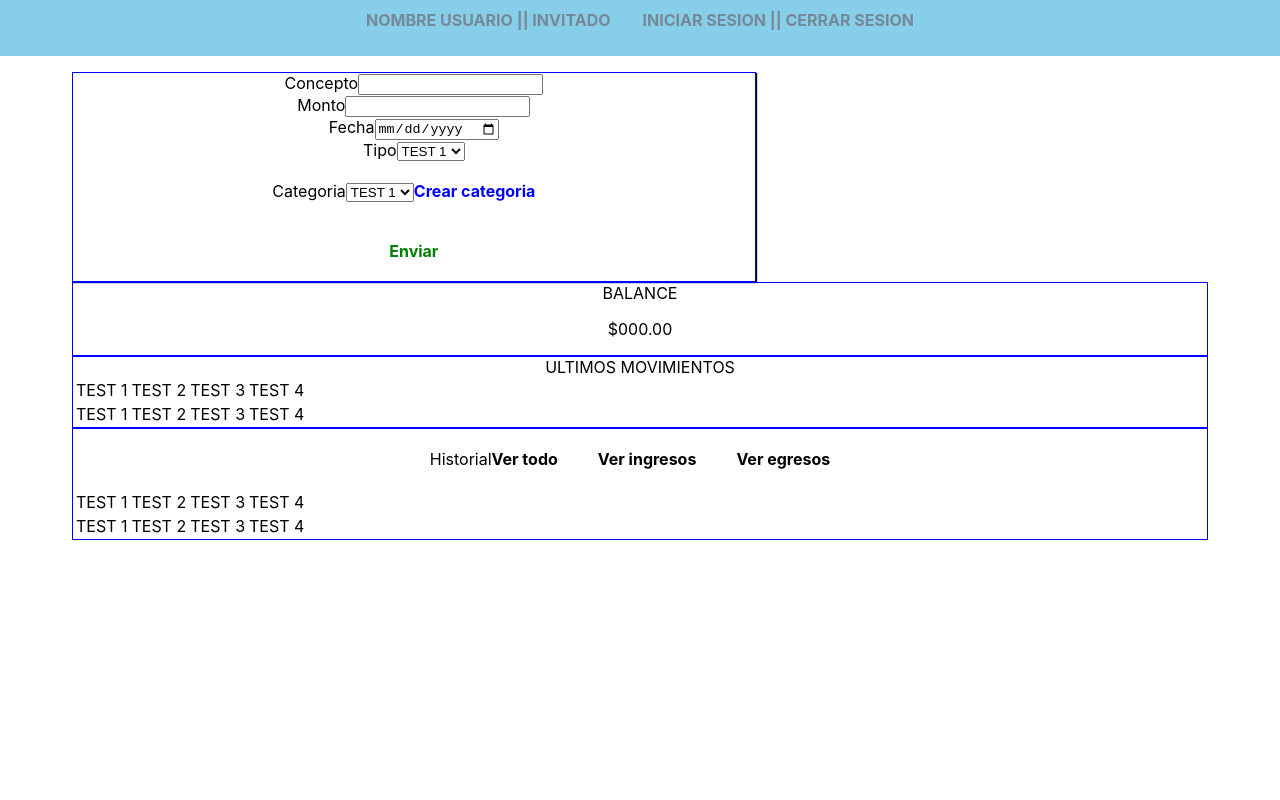
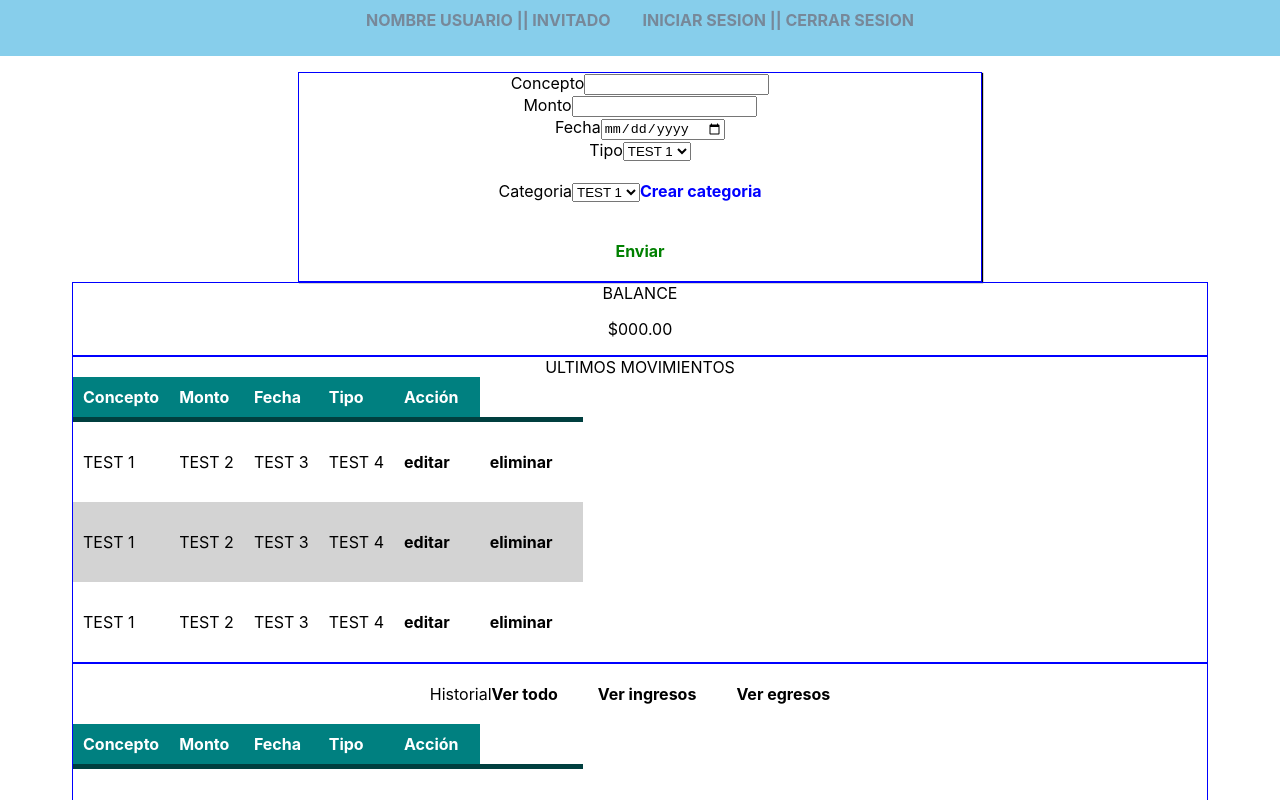
Before and after one commit to Lucaster85/Alkemy-challenge-dashboard, a React (Create React App) app: page / in a window 1280 px wide. Shown: the top 800 px of the page. Built offline with nearby package versions, Linux system fonts and the light colour scheme.

Commit message:
working on tables

```diff
--- a/src/components/Table/Table.js
+++ b/src/components/Table/Table.js
@@ -3,13 +3,21 @@ import TableHead from './TableHead/TableHead';
 import TableBody from './TableBody/TableBody';
 import classes from './Table.module.css';
 
-const table = props => (
-    <div>
-        <table>
-            <TableHead />
-            <TableBody />
-        </table>
-    </div>
-);
+const table = props => {
+    let headers = [
+        'Concepto',
+        'Monto',
+        'Fecha',
+        'Tipo',
+        'Acción'
+    ]
+    return(
+        <div>
+            <table className={classes.Table}>
+                <TableHead data={headers} />
+                <TableBody />
+            </table>
+        </div>
+)};
 
 export default table;
--- a/src/components/Table/Table.module.css
+++ b/src/components/Table/Table.module.css
@@ -0,0 +1,19 @@
+.Table {
+    text-align: left;
+    border-collapse: collapse;
+}
+.Table td,
+.Table th {
+    padding: 10px;
+}
+.Table thead {
+    background-color: teal;
+    color: white;
+    border-bottom: 5px solid rgb(0, 63, 63);
+}
+.Table tr:nth-child(even) {
+    background-color: lightgray;
+}
+.Table tr:hover td{
+    background-color: teal;
+}
--- a/src/components/Table/TableBody/TableBody.js
+++ b/src/components/Table/TableBody/TableBody.js
@@ -1,13 +1,32 @@
 import React from 'react';
+import Button from '../../UI/Button/Button';
 import classes from './TableBody.module.css';
 
 const tableBody = props => (
-    <tbody>
+    <tbody className={classes.TableBody}>
         <tr>
             <td>TEST 1</td>
             <td>TEST 2</td>
             <td>TEST 3</td>
             <td>TEST 4</td>
+            <td><Button>editar</Button></td>
+            <td><Button>eliminar</Button></td>
+        </tr>
+        <tr>
+            <td>TEST 1</td>
+            <td>TEST 2</td>
+            <td>TEST 3</td>
+            <td>TEST 4</td>
+            <td><Button>editar</Button></td>
+            <td><Button>eliminar</Button></td>
+        </tr>
+        <tr>
+            <td>TEST 1</td>
+            <td>TEST 2</td>
+            <td>TEST 3</td>
+            <td>TEST 4</td>
+            <td><Button>editar</Button></td>
+            <td><Button>eliminar</Button></td>
         </tr>
     </tbody>
 );
--- a/src/components/Table/TableHead/TableHead.js
+++ b/src/components/Table/TableHead/TableHead.js
@@ -1,15 +1,17 @@
 import React from 'react';
 import classes from './TableHead.module.css';
 
-const tableHead = props => (
-    <thead>
-        <tr>
-            <td>TEST 1</td>
-            <td>TEST 2</td>
-            <td>TEST 3</td>
-            <td>TEST 4</td>
+const tableHead = props => {
+    let ths = props.data.map((th, i) => {
+        return <th key={th + i}>{th}</th>
+    })
+    console.log(props.data);
+    return(
+    <thead className={classes.TableHead}>
+        <tr> {/* colspan="2" */}
+            {ths}
         </tr>
     </thead>
-);
+)};
 
 export default tableHead;
--- a/src/components/TransactionsUploadForm/TransactionsUploadForm.module.css
+++ b/src/components/TransactionsUploadForm/TransactionsUploadForm.module.css
@@ -1,5 +1,6 @@
 .Transaction {
     width: 60%;
+    margin: auto;
     display: flex;
     justify-content: center;
     text-align: center;
--- a/src/components/UI/Button/Button.module.css
+++ b/src/components/UI/Button/Button.module.css
@@ -1,5 +1,5 @@
 .Button {
-    background-color: white;
+    background-color: transparent;
     border: none;
     color: black;
     outline: none;
```
